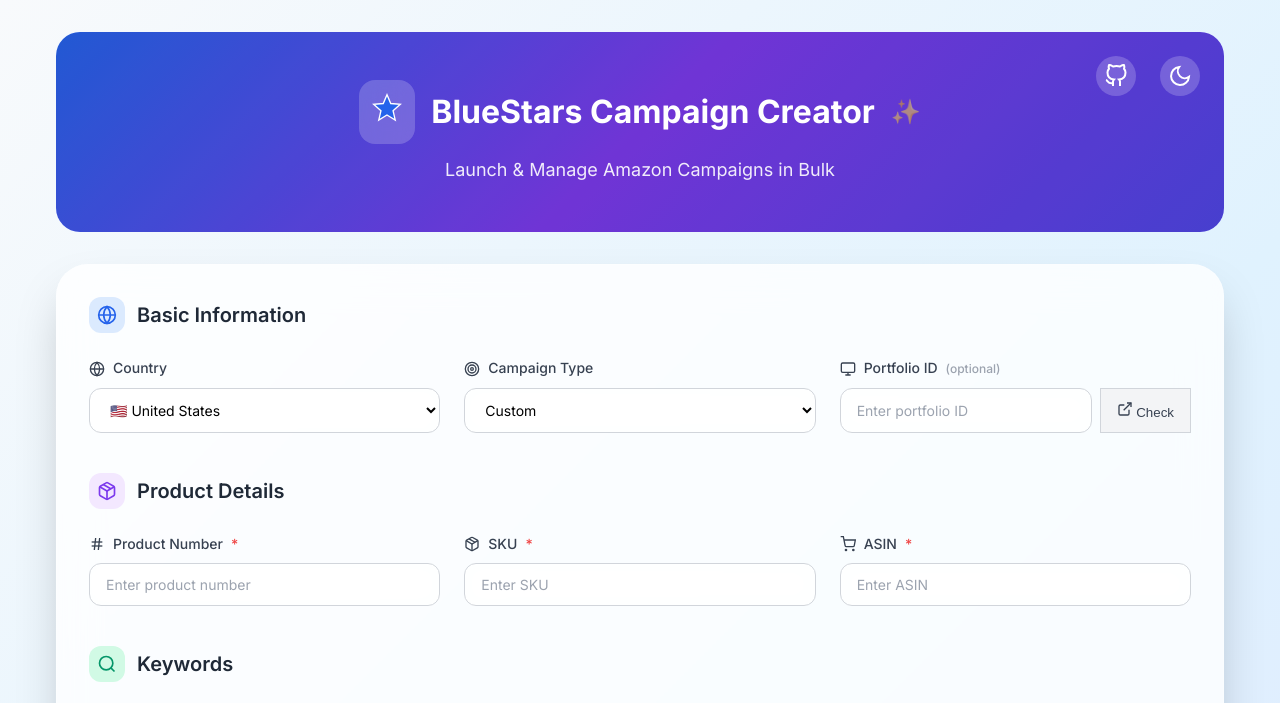
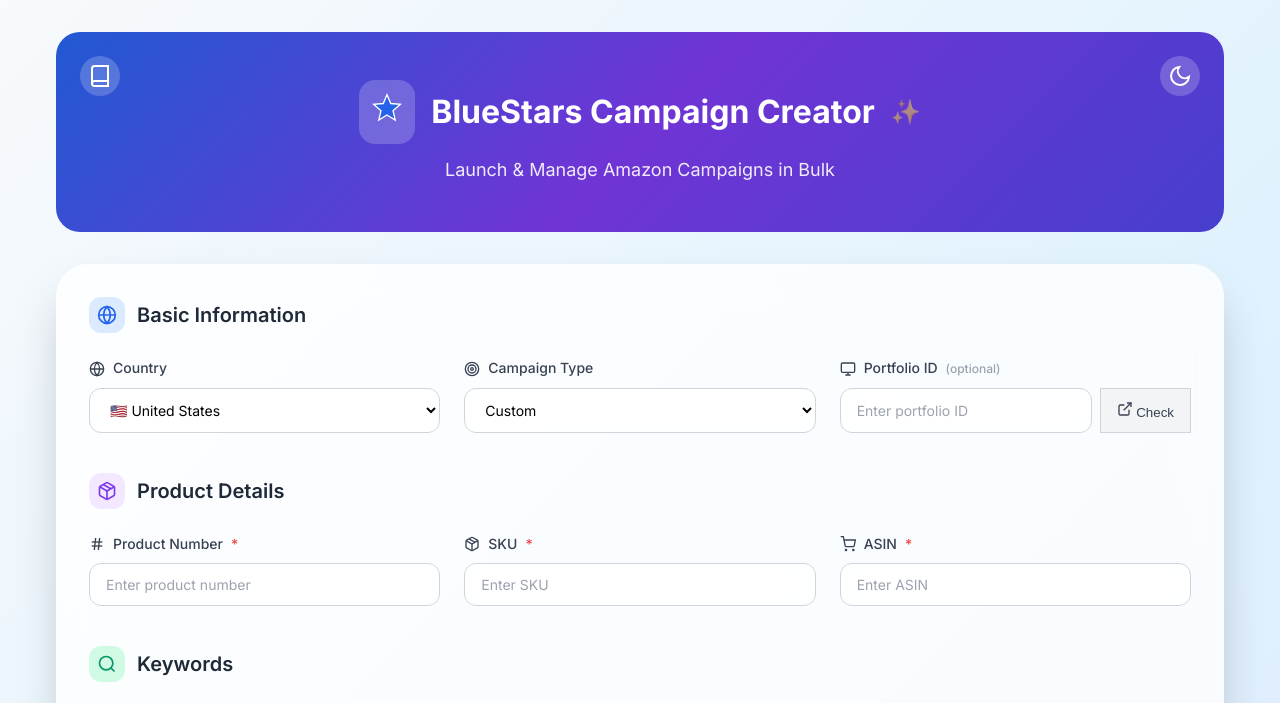
Before and after one commit to ptrgiang/campaign-bulk-operations, a plain HTML site: page index.html in a window 1280 px wide. Shown: the top 703 px of the page. Drawn offline with nearby package versions, Linux system fonts and the light colour scheme.

Commit message:
update guide

```diff
--- a/index.html
+++ b/index.html
@@ -22,6 +22,12 @@
     <div class="container">
       <!-- Header -->
       <div class="header">
+        <a href="https://github.com/ptrgiang/campaign-bulk-operations/blob/main/Campaign_Types_Guide.md" target="_blank" id="guideBtn" class="guide-btn" title="Open Guide">
+          <svg id="guideIcon" width="24" height="24" viewBox="0 0 24 24" fill="none" stroke="currentColor" stroke-width="2">
+            <path d="M4 19.5A2.5 2.5 0 0 1 6.5 17H20"></path>
+            <path d="M6.5 2H20v20H6.5A2.5 2.5 0 0 1 4 19.5v-15A2.5 2.5 0 0 1 6.5 2z"></path>
+          </svg>
+        </a>
         <div class="header-content">
           <div class="header-icon">
             <svg
@@ -38,11 +44,6 @@
           <h1>BlueStars Campaign Creator</h1>
           <div class="sparkle">✨</div>
         </div>
-        <a href="https://github.com/ptrgiang/campaign-bulk-operations" target="_blank" id="guideBtn" class="theme-toggle" style="margin-right: 4rem;" title="View on GitHub">
-          <svg id="guideIcon" width="24" height="24" viewBox="0 0 24 24" fill="none" stroke="currentColor" stroke-width="2">
-            <path d="M9 19c-5 1.5-5-2.5-7-3m14 6v-3.87a3.37 3.37 0 0 0-.94-2.61c3.14-.35 6.44-1.54 6.44-7A5.44 5.44 0 0 0 20 4.77 5.07 5.07 0 0 0 19.91 1S18.73.65 16 2.48a13.38 13.38 0 0 0-7 0C6.27.65 5.09 1 5.09 1A5.07 5.07 0 0 0 5 4.77a5.44 5.44 0 0 0-1.5 3.78c0 5.42 3.3 6.61 6.44 7A3.37 3.37 0 0 0 9 18.13V22"></path>
-          </svg>
-        </a>
         <button type="button" id="themeToggle" class="theme-toggle">
           <svg id="themeIcon" width="24" height="24" viewBox="0 0 24 24" fill="none" stroke="currentColor" stroke-width="2">
             <path d="M21 12.79A9 9 0 1 1 11.21 3 7 7 0 0 0 21 12.79z"></path>
--- a/style.css
+++ b/style.css
@@ -828,6 +828,26 @@
 }
 
 /* Theme Toggle */
+.guide-btn {
+  position: absolute;
+  top: 1.5rem;
+  left: 1.5rem;
+  background: rgba(255, 255, 255, 0.2);
+  border: none;
+  border-radius: 50%;
+  color: white;
+  cursor: pointer;
+  padding: 0.5rem;
+  display: flex;
+  align-items: center;
+  justify-content: center;
+  transition: all 0.2s ease;
+}
+
+.guide-btn:hover {
+  background: rgba(255, 255, 255, 0.3);
+}
+
 .theme-toggle {
   position: absolute;
   top: 1.5rem;
```
Also changed, not shown: Campaign_Types_Guide.md (+39 -0 lines).
